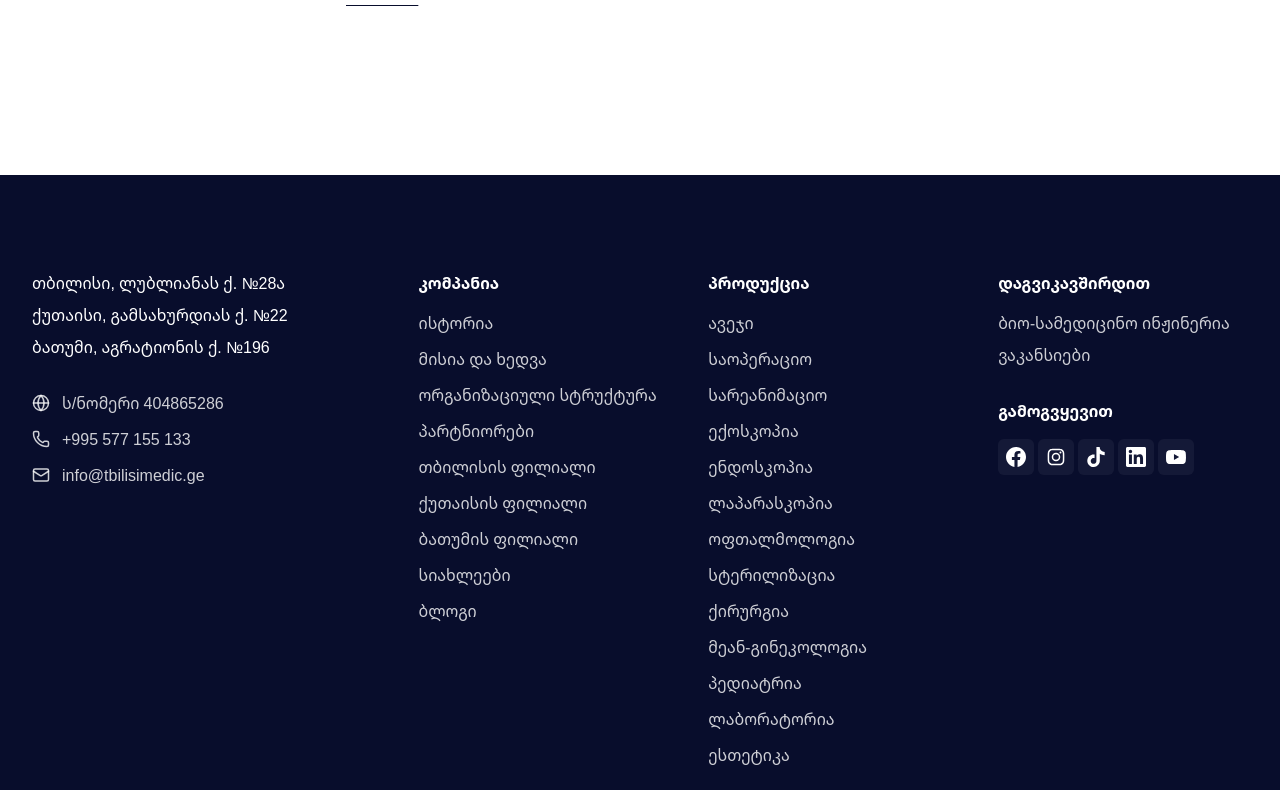
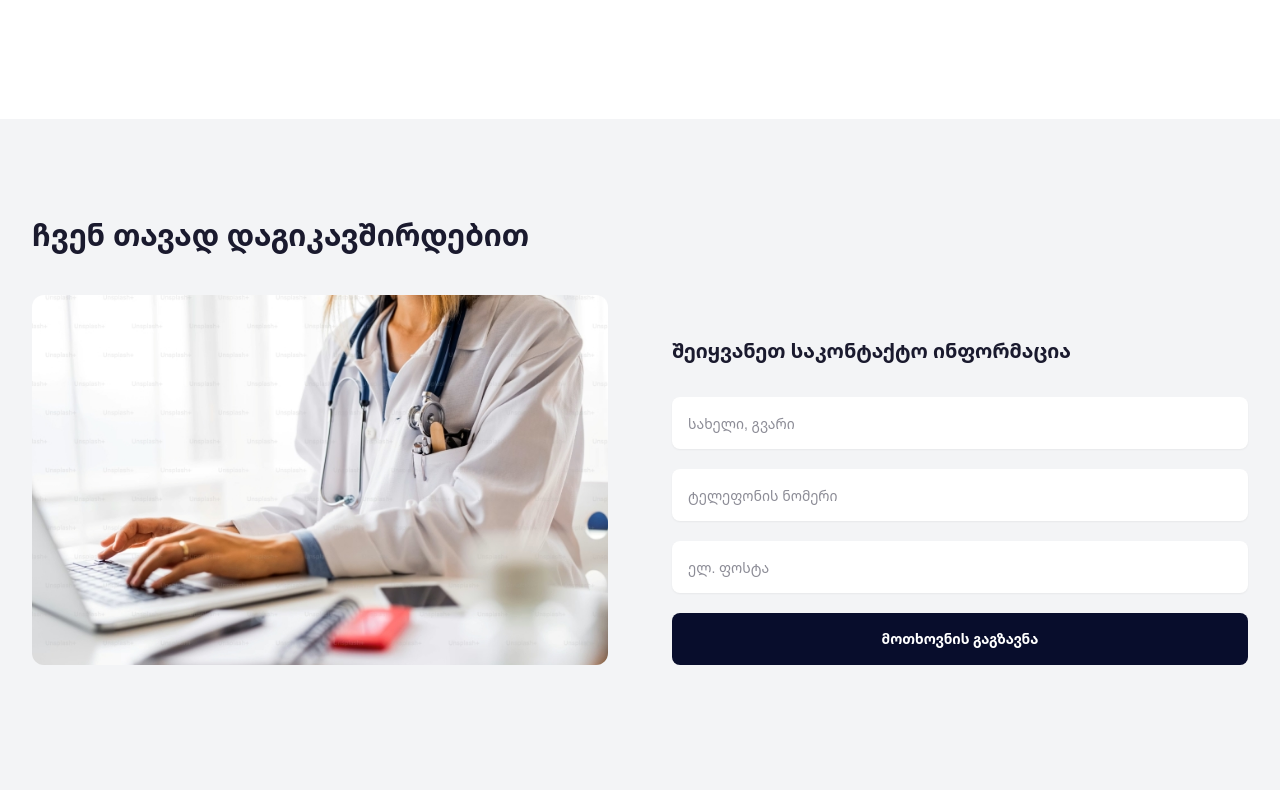
Before and after one commit to tbilisi-medic/web, a Next.js app: page /products in a window 1280 px wide. Shown: the part 1950-2740 px from the top of the page. Built offline with nearby package versions, Linux system fonts and the light colour scheme.

Commit message:
feat: add contact form section to products page

```diff
--- a/src/app/products/page.tsx
+++ b/src/app/products/page.tsx
@@ -1,6 +1,6 @@
 import { Metadata } from 'next';
 import { PageHeader } from '@/components/sections/shared';
-import { ProductCatalog } from '@/components/sections/products';
+import { ProductCatalog, ContactForm } from '@/components/sections/products';
 
 export const metadata: Metadata = {
   title: 'კლინიკებისთვის',
@@ -12,6 +12,7 @@ export default function ProductsPage() {
     <>
       <PageHeader title="კლინიკებისთვის" />
       <ProductCatalog />
+      <ContactForm />
     </>
   );
 }
--- a/src/components/layout/footer.tsx
+++ b/src/components/layout/footer.tsx
@@ -3,7 +3,7 @@ import { Globe, Phone, Mail } from 'lucide-react';
 
 export function Footer() {
   return (
-    <footer className="bg-primary text-white mt-20">
+    <footer className="bg-primary text-white">
       <div className="px-4 sm:px-6 lg:px-8">
         <div className="mx-auto max-w-7xl py-24">
           <div className="grid gap-10 lg:grid-cols-13">
--- a/src/components/sections/about/branches.tsx
+++ b/src/components/sections/about/branches.tsx
@@ -30,7 +30,7 @@ const branches = [
 
 export function Branches() {
   return (
-    <section className="py-16 lg:py-24 lg:pt-16">
+    <section className="py-16 sm:pt-0 lg:py-24 lg:pt-0 lg:pb-40">
       <div className="px-4 sm:px-6 lg:px-8">
         <div className="mx-auto max-w-7xl">
           {/* Title */}
--- /dev/null
+++ b/src/components/sections/products/contact-form.tsx
@@ -0,0 +1,71 @@
+'use client';
+
+import * as React from 'react';
+import Image from 'next/image';
+import { Input } from '@/components/ui/input';
+import { Button } from '@/components/ui/button';
+
+export function ContactForm() {
+  const handleSubmit = (e: React.FormEvent) => {
+    e.preventDefault();
+    // Will integrate with Supabase later
+    console.log('Form submitted');
+  };
+
+  return (
+    <section className="bg-gray-100 pb-20 pt-16 lg:pb-34 lg:pt-24 mt-10">
+      <div className="px-4 sm:px-6 lg:px-8">
+        <div className="mx-auto max-w-7xl">
+          {/* Title */}
+          <h2 className="text-2xl font-bold text-foreground sm:text-3xl leading-10">
+            ჩვენ თავად დაგიკავშირდებით
+          </h2>
+
+          {/* Content */}
+          <div className="mt-10 grid gap-10 lg:grid-cols-2 lg:gap-16">
+            {/* Left - Image */}
+            <div className="relative h-64 overflow-hidden rounded-xl sm:h-80 lg:h-full lg:min-h-[370px]">
+              <Image
+                src="/images/categories/1.jpg"
+                alt="დაგვიკავშირდით"
+                fill
+                className="object-cover"
+              />
+            </div>
+
+            {/* Right - Form */}
+            <div className="flex flex-col justify-end">
+              <p className="text-foreground text-xl font-bold">
+                შეიყვანეთ საკონტაქტო ინფორმაცია
+              </p>
+
+              <form onSubmit={handleSubmit} className="mt-8 space-y-5">
+                <Input
+                  type="text"
+                  placeholder="სახელი, გვარი"
+                  className="h-13 rounded-lg border-0 bg-white px-4 text-foreground placeholder:text-md placeholder:text-foreground/50"
+                />
+                <Input
+                  type="tel"
+                  placeholder="ტელეფონის ნომერი"
+                  className="h-13 rounded-lg border-0 bg-white px-4 text-foreground placeholder:text-foreground/50"
+                />
+                <Input
+                  type="email"
+                  placeholder="ელ. ფოსტა"
+                  className="h-13 rounded-lg border-0 bg-white px-4 text-foreground placeholder:text-foreground/50"
+                />
+                <Button
+                  type="submit"
+                  className="h-13 cursor-pointer w-full font-semibold rounded-lg bg-primary text-white hover:bg-primary/90"
+                >
+                  მოთხოვნის გაგზავნა
+                </Button>
+              </form>
+            </div>
+          </div>
+        </div>
+      </div>
+    </section>
+  );
+}
--- a/src/components/sections/products/index.ts
+++ b/src/components/sections/products/index.ts
@@ -1 +1,2 @@
 export { ProductCatalog } from './product-catalog';
+export { ContactForm } from './contact-form';
--- a/src/components/sections/products/product-catalog.tsx
+++ b/src/components/sections/products/product-catalog.tsx
@@ -210,7 +210,7 @@ export function ProductCatalog() {
               </div>
 
               {/* Load More Button */}
-              <div className="mt-14 md:mt-20">
+              <div className="mt-14 md:mt-16">
                 <button className="cursor-pointer text-md font-medium text-primary underline underline-offset-12">
                   სრულად
                 </button>
--- a/src/components/sections/shared/testimonials.tsx
+++ b/src/components/sections/shared/testimonials.tsx
@@ -66,7 +66,7 @@ export function Testimonials() {
   }, [api]);
 
   return (
-    <section className="pt-14 pb-12 lg:py-24 lg:pb-16">
+    <section className="pt-14 pb-30 lg:py-24 lg:pb-30">
       <div className="px-4 sm:px-6 lg:px-8">
         <div className="mx-auto max-w-7xl">
           {/* Headline */}
--- /dev/null
+++ b/src/components/ui/input.tsx
@@ -0,0 +1,21 @@
+import * as React from "react"
+
+import { cn } from "@/lib/utils"
+
+function Input({ className, type, ...props }: React.ComponentProps<"input">) {
+  return (
+    <input
+      type={type}
+      data-slot="input"
+      className={cn(
+        "file:text-foreground placeholder:text-muted-foreground selection:bg-primary selection:text-primary-foreground dark:bg-input/30 border-input h-9 w-full min-w-0 rounded-md border bg-transparent px-3 py-1 text-base shadow-xs transition-[color,box-shadow] outline-none file:inline-flex file:h-7 file:border-0 file:bg-transparent file:text-sm file:font-medium disabled:pointer-events-none disabled:cursor-not-allowed disabled:opacity-50 md:text-sm",
+        "focus-visible:border-ring focus-visible:ring-ring/50 focus-visible:ring-[3px]",
+        "aria-invalid:ring-destructive/20 dark:aria-invalid:ring-destructive/40 aria-invalid:border-destructive",
+        className
+      )}
+      {...props}
+    />
+  )
+}
+
+export { Input }
```
